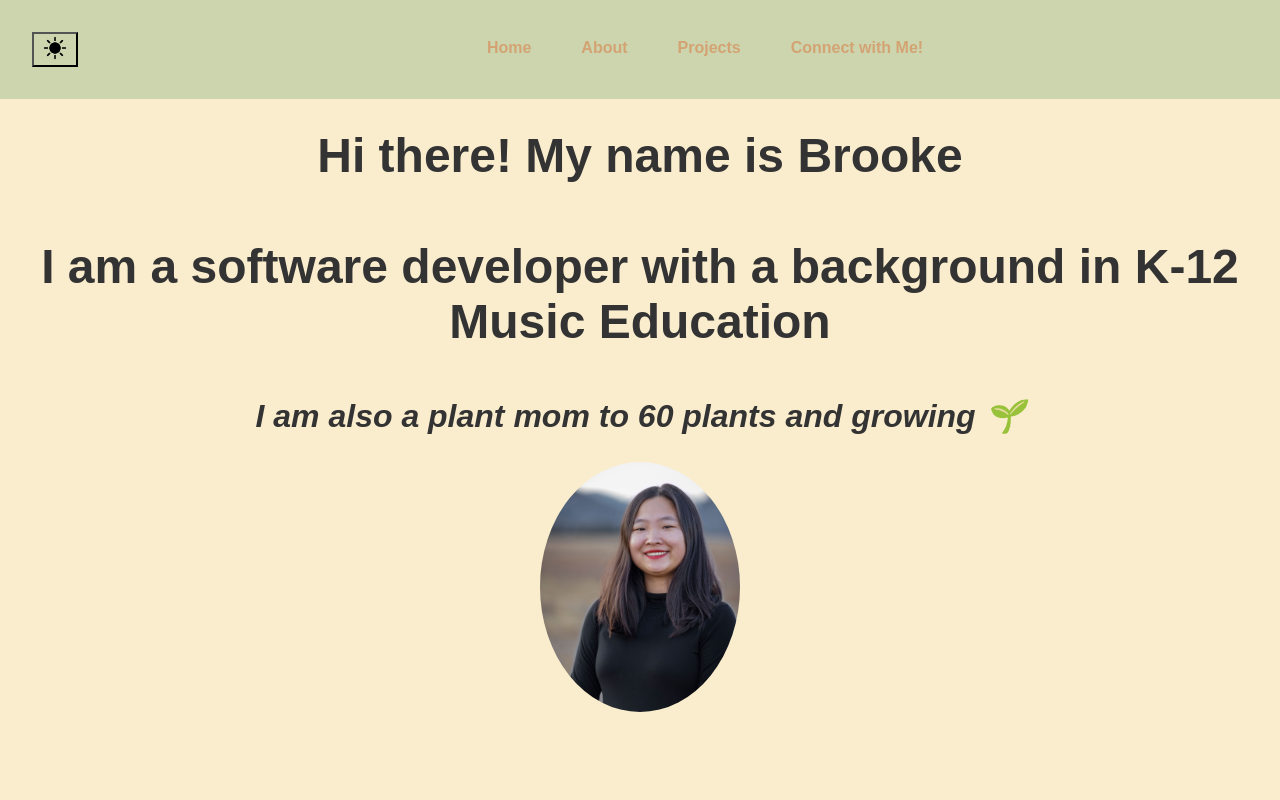
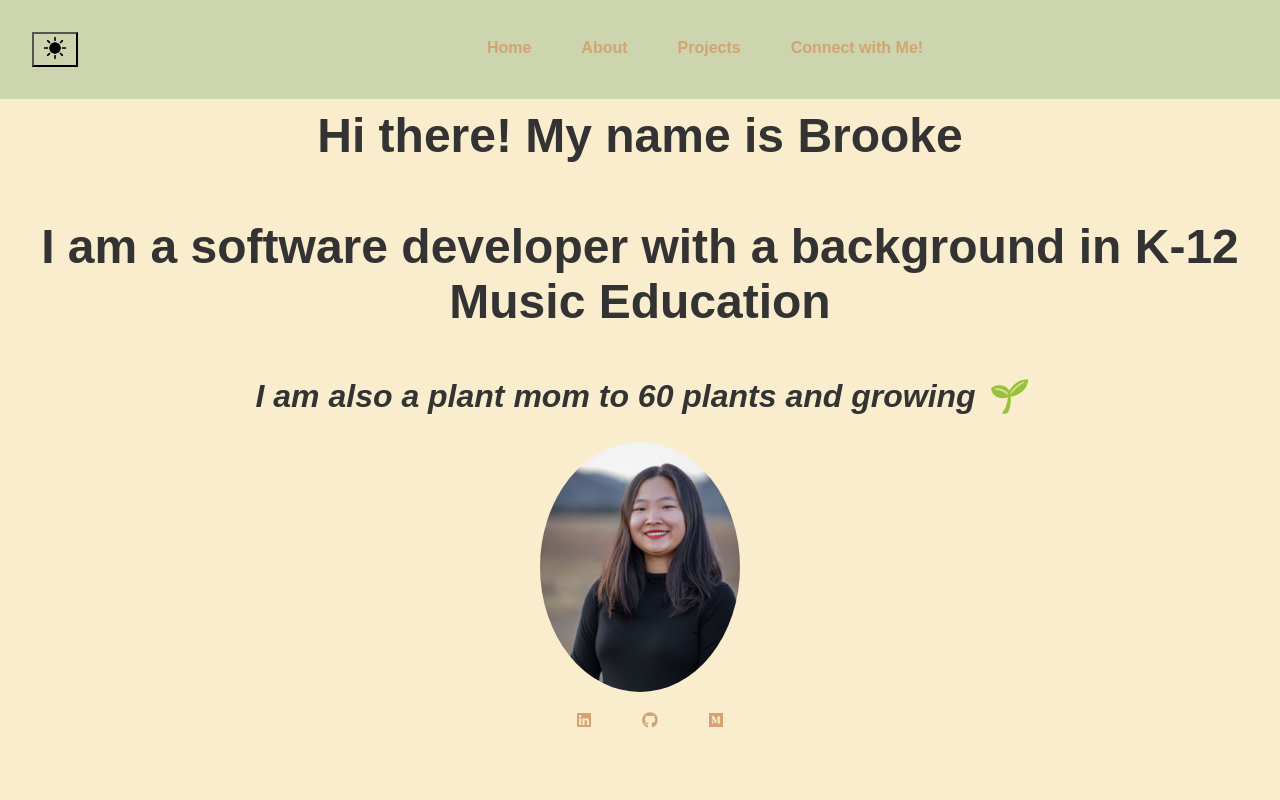
Before and after one commit to brooke-dev/netlify-portfolio, a React (Create React App) app: page / in a window 1280 px wide. Shown: the top 800 px of the page. Built offline with nearby package versions, Linux system fonts and the light colour scheme.

Commit message:
Home added icon

```diff
--- a/src/NavBarFolder/Home.js
+++ b/src/NavBarFolder/Home.js
@@ -1,6 +1,7 @@
 import React, {useState, useEffect} from 'react';
 import './Home.css'
 import headshot from './headshot.jpg'
+import { FaGithub, FaMedium, FaLinkedin } from 'react-icons/fa';
 
 function Home() {
   // Hobbies state and useEffect
@@ -29,7 +30,11 @@ function Home() {
     <h1> I am a software developer with a background in K-12 Music Education </h1>
     <h2> I am also {hobbies[currentHobby]} </h2>
     <img src={headshot} alt="headshot"  onClick={handleImageClick} className={isBouncing ? "bouncing" : ""}/>
-
+    <div style={{ marginTop: "20px" }}>
+      <a href="https://www.linkedin.com/in/brooke-ross-se/" target="_blank" rel="noopener noreferrer"><FaLinkedin /></a>
+      <a href="https://github.com/brookeross99" target="_blank" rel="noopener noreferrer"><FaGithub /></a>
+      <a href="https://medium.com/@brooke.ross2800" target="_blank" rel="noopener noreferrer"><FaMedium /></a>
+    </div>
   </section>
   );
 }
```
